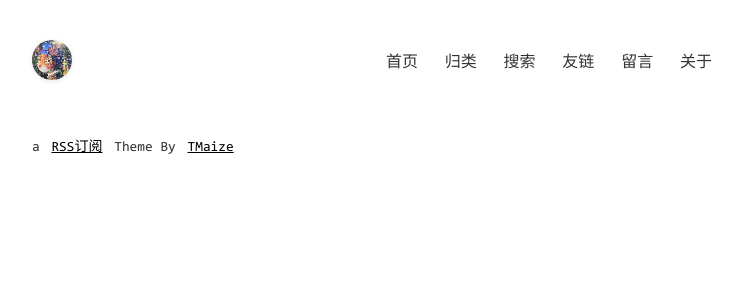
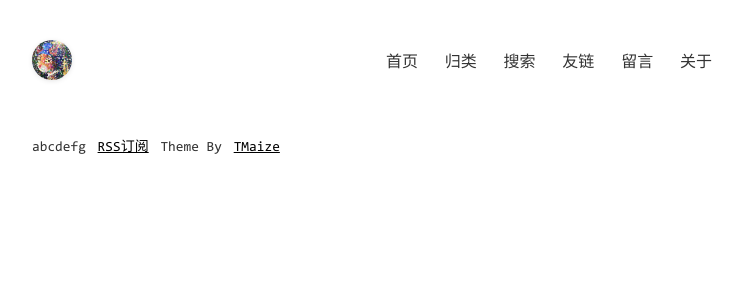
Before and after one commit to vegetarianfish/vegetarianfish.github.io, a Jekyll site: the page built from index.html, in a window 1280 px wide. Shown: the top 300 px of the page, without its empty margins (268-1011 px from the left). Built offline with Jekyll 4.4.1, drawn with Linux system fonts in a browser that asks for light colours; comment, search, counter and statistics services are not loaded.

Commit message:
Update _config.yml

```diff
--- a/_config.yml
+++ b/_config.yml
@@ -5,7 +5,7 @@ title: TMaize Blog
 description: TMaize的个人博客
 keywords: TMaize,Blog,Java,Html,JavaScript
 author: TMaize
-footerText: 'a'
+footerText: 'abcdefg'
 
 # 这些不要动
 permalink: /posts/:year/:month/:day/:title.html
```
